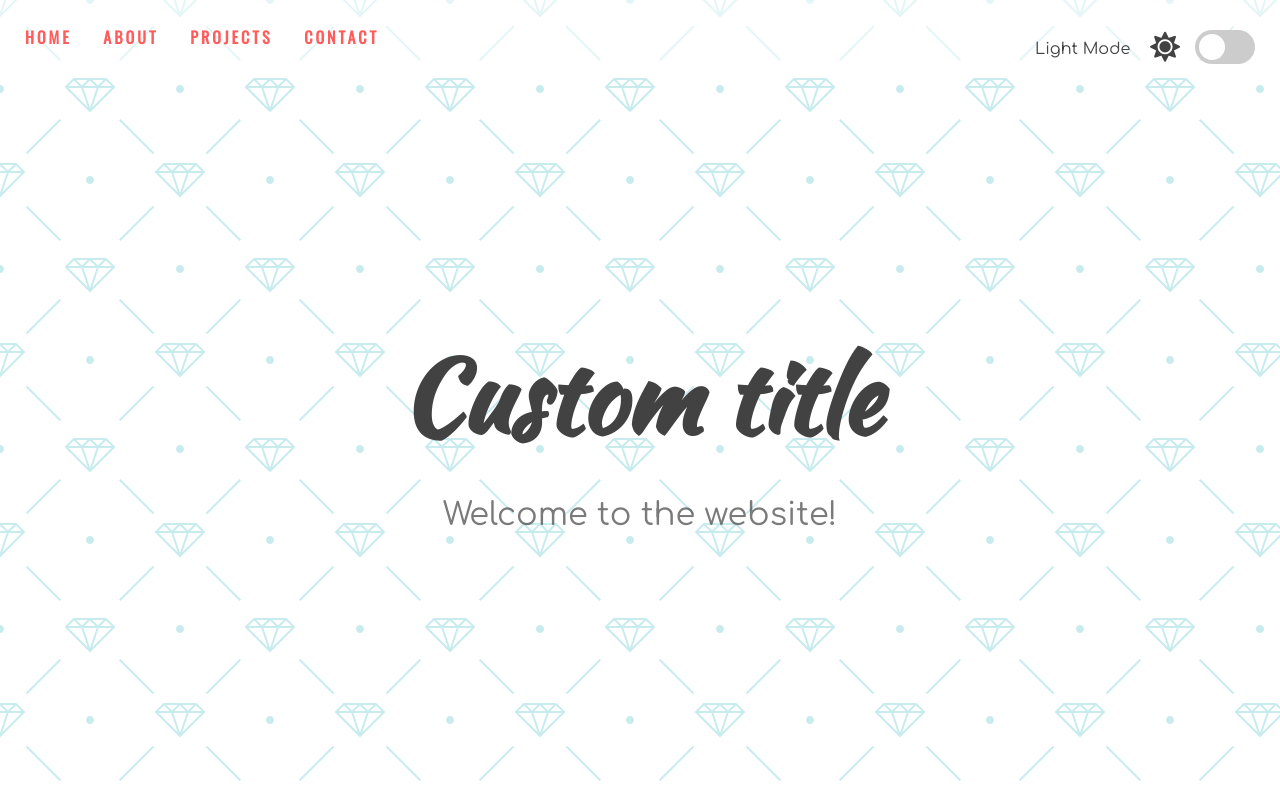
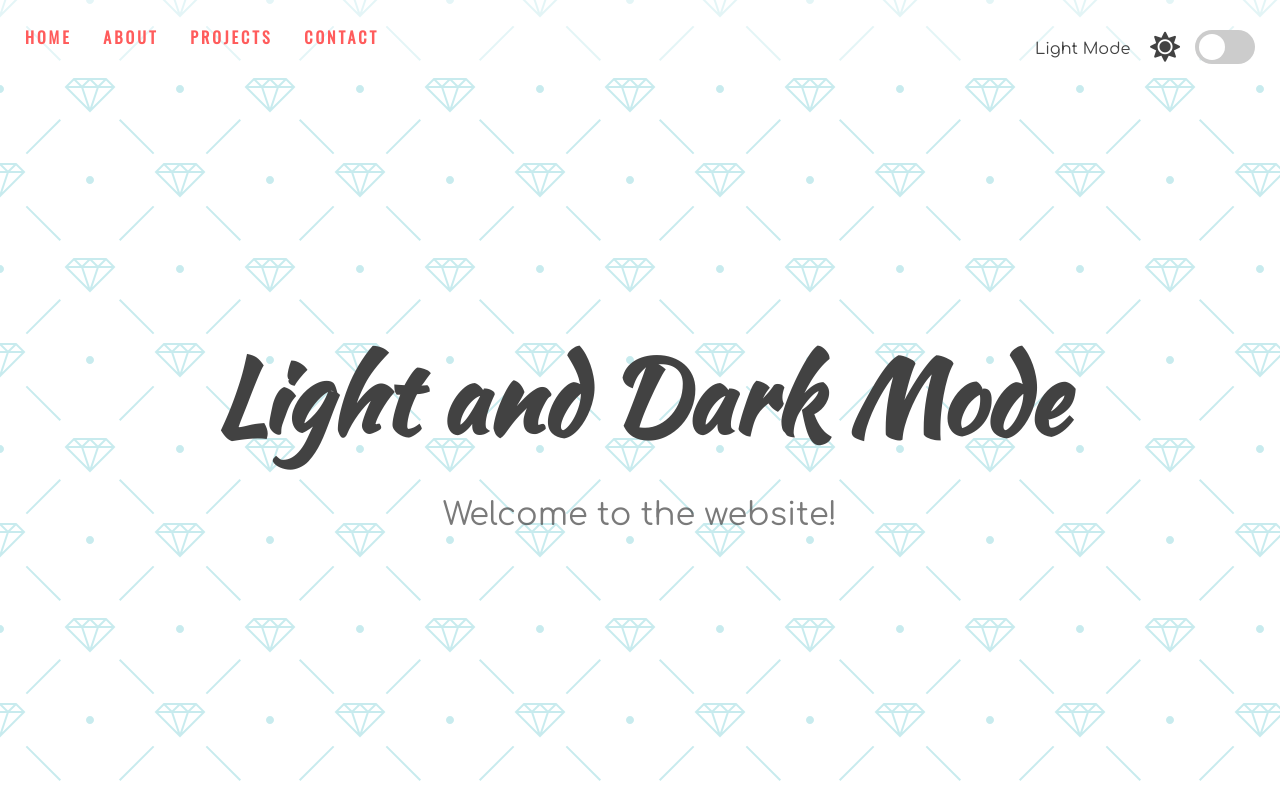
Before and after one commit to l-ram/light-dark-mode, a plain HTML site: page index.html in a window 1280 px wide. Shown: the top 796 px of the page. Drawn offline with nearby package versions, Linux system fonts and the light colour scheme.

Commit message:
changed folder

```diff
--- a/-- template-light-dark-mode/index.html
+++ b/index.html
@@ -32,7 +32,7 @@
     <!--Home Section-->
     <section id="home">
         <div class="title-group">
-            <h1>Custom title</h1>
+            <h1>Light and Dark Mode</h1>
             <h2>Welcome to the website!</h2>
         </div>
         </section>
```
Also changed, not shown: favicon.png (renamed from -- template-light-dark-mode/favicon.png), img/undraw_conceptual_idea_dark.svg (renamed from -- template-light-dark-mode/img/undraw_conceptual_idea_dark.svg), img/undraw_conceptual_idea_light.svg (renamed from -- template-light-dark-mode/img/undraw_conceptual_idea_light.svg), img/undraw_feeling_proud_dark.svg (renamed from -- template-light-dark-mode/img/undraw_feeling_proud_dark.svg), img/undraw_feeling_proud_light.svg (renamed from -- template-light-dark-mode/img/undraw_feeling_proud_light.svg), img/undraw_proud_coder_dark.svg (renamed from -- template-light-dark-mode/img/undraw_proud_coder_dark.svg), img/undraw_proud_coder_light.svg (renamed from -- template-light-dark-mode/img/undraw_proud_coder_light.svg), script.js (renamed from -- template-light-dark-mode/script.js), style.css (renamed from -- template-light-dark-mode/style.css), 2 other files.
